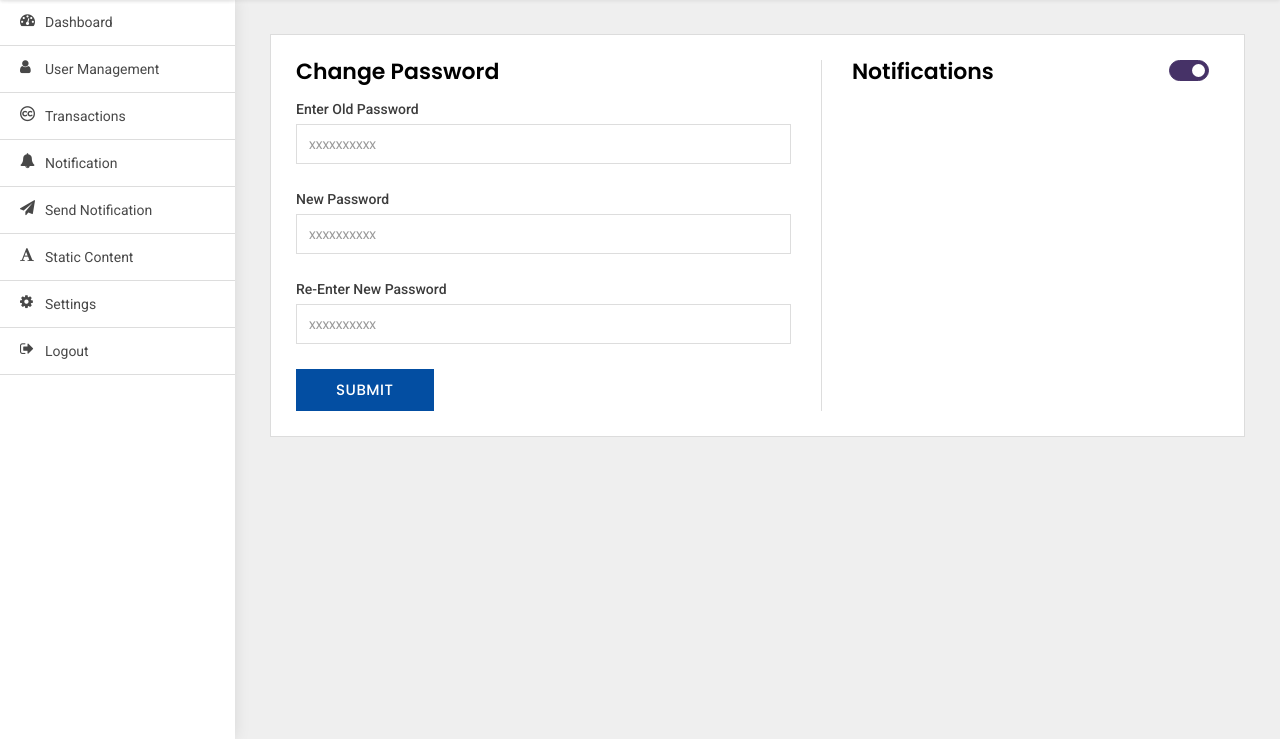
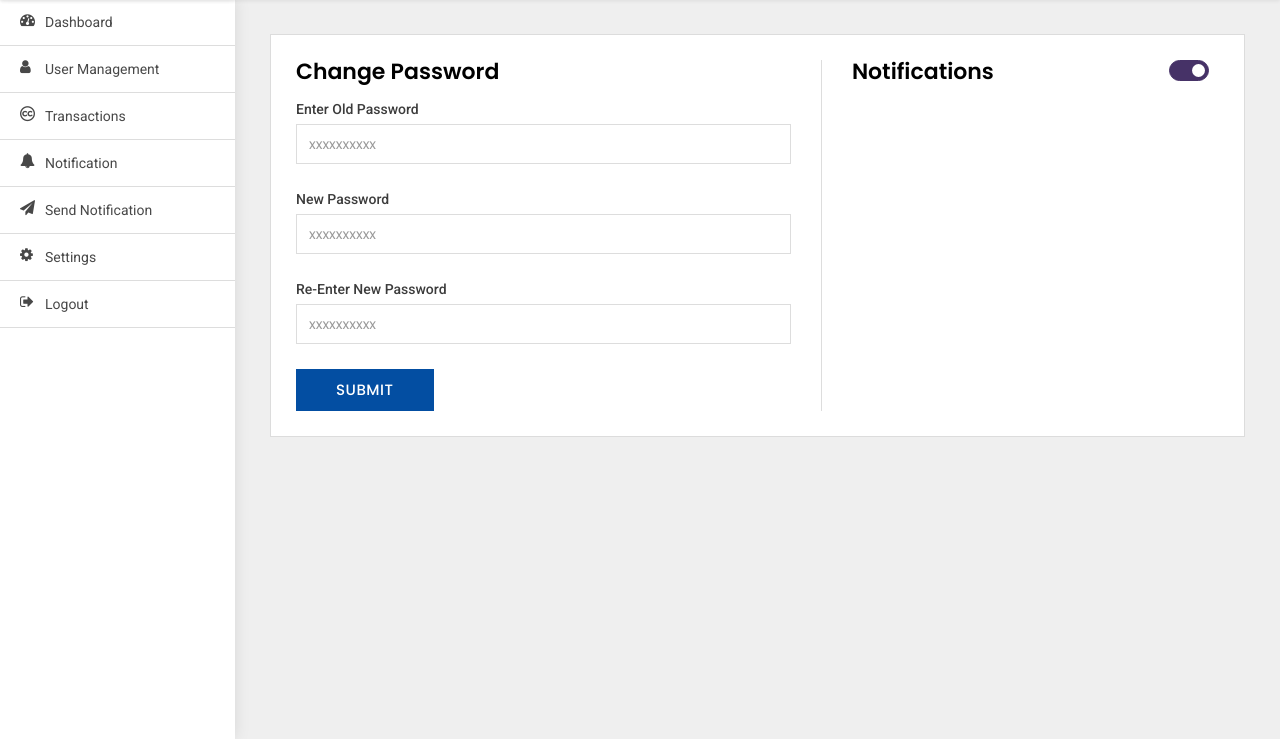
Before and after one commit to choudharyamit26/Cipher, a Django app: page /change-password/ in a window 1280 px wide. Shown: the part 61-800 px from the top of the page. Run offline with Django 3.2, Linux system fonts and the light colour scheme; a user stored in the database is signed in; data comes from the database, SQL or seed files in the repository; parts of the project's set-up code (start-up, migrations or seed data) failed here and were passed over; some libraries are stand-ins or nearby versions.

Commit message:
modified hurry notification

```diff
--- a/adminpanel/templates/base.html
+++ b/adminpanel/templates/base.html
@@ -77,11 +77,11 @@
                 <span><i class="fa fa-send"></i></span> Send Notification
             </a>
         </li>
-        <li class="nav-item nav-link {% if request.resolver_match.view_name  == 'adminpanel:terms-and-condition' %}active{% endif %}">
-            <a href="{% url 'adminpanel:terms-and-condition' %}">
-                <span><i class="fa fa-font"></i></span> Static content
-            </a>
-        </li>
+<!--        <li class="nav-item nav-link {% if request.resolver_match.view_name  == 'adminpanel:terms-and-condition' %}active{% endif %}">-->
+<!--            <a href="{% url 'adminpanel:terms-and-condition' %}">-->
+<!--                <span><i class="fa fa-font"></i></span> Static content-->
+<!--            </a>-->
+<!--        </li>-->
         <li class="nav-item nav-link {% if request.resolver_match.view_name  == 'change_password' %}active{% endif %}">
             <a href="{% url 'change_password' %}">
                 <span><i class="fa fa-cog"></i></span> Settings
```
